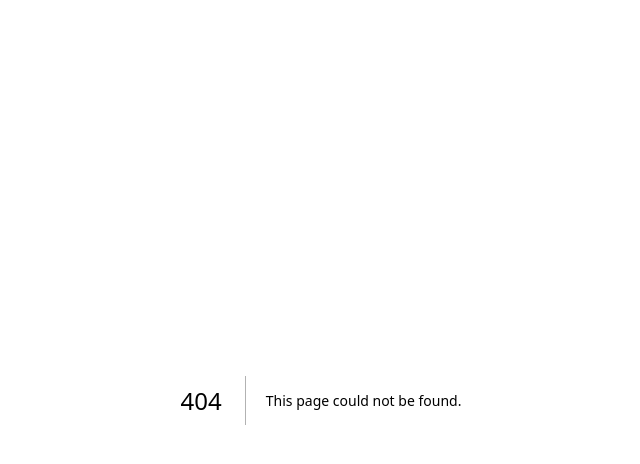
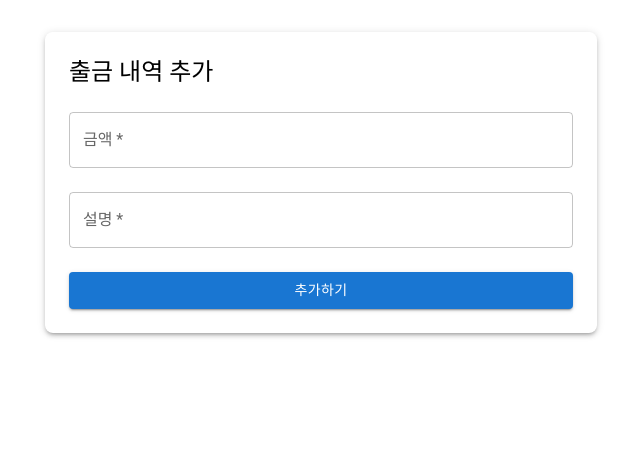
Before and after one commit to shsh159/shoot, a Next.js app: page /expense in a window 1280 px wide. Before the commit this address had no page. Shown: the top 464 px of the page, without its empty margins (319-959 px from the left). Built offline with nearby package versions, Linux system fonts and the light colour scheme.

Commit message:
출금 화면 추가

```diff
--- /dev/null
+++ b/src/app/expense/page.tsx
@@ -0,0 +1,50 @@
+"use client";
+
+import { useState } from "react";
+import { TextField, Button, Container, Typography, Box } from "@mui/material";
+
+export default function AddExpense() {
+  const [amount, setAmount] = useState("");
+  const [description, setDescription] = useState("");
+
+  const handleSubmit = (event: React.FormEvent) => {
+    event.preventDefault();
+    console.log("출금 내역:", { amount, description });
+
+    // TODO: 출금 내역을 상태 관리
+    setAmount("");
+    setDescription("");
+  };
+
+  return (
+    <Container maxWidth="sm">
+      <Box sx={{ mt: 4, p: 3, boxShadow: 3, borderRadius: 2 }}>
+        <Typography variant="h5" gutterBottom>
+          출금 내역 추가
+        </Typography>
+        <form onSubmit={handleSubmit}>
+          <TextField
+            label="금액"
+            type="number"
+            fullWidth
+            margin="normal"
+            value={amount}
+            onChange={(e) => setAmount(e.target.value)}
+            required
+          />
+          <TextField
+            label="설명"
+            fullWidth
+            margin="normal"
+            value={description}
+            onChange={(e) => setDescription(e.target.value)}
+            required
+          />
+          <Button type="submit" variant="contained" color="primary" fullWidth sx={{ mt: 2 }}>
+            추가하기
+          </Button>
+        </form>
+      </Box>
+    </Container>
+  );
+}
```
